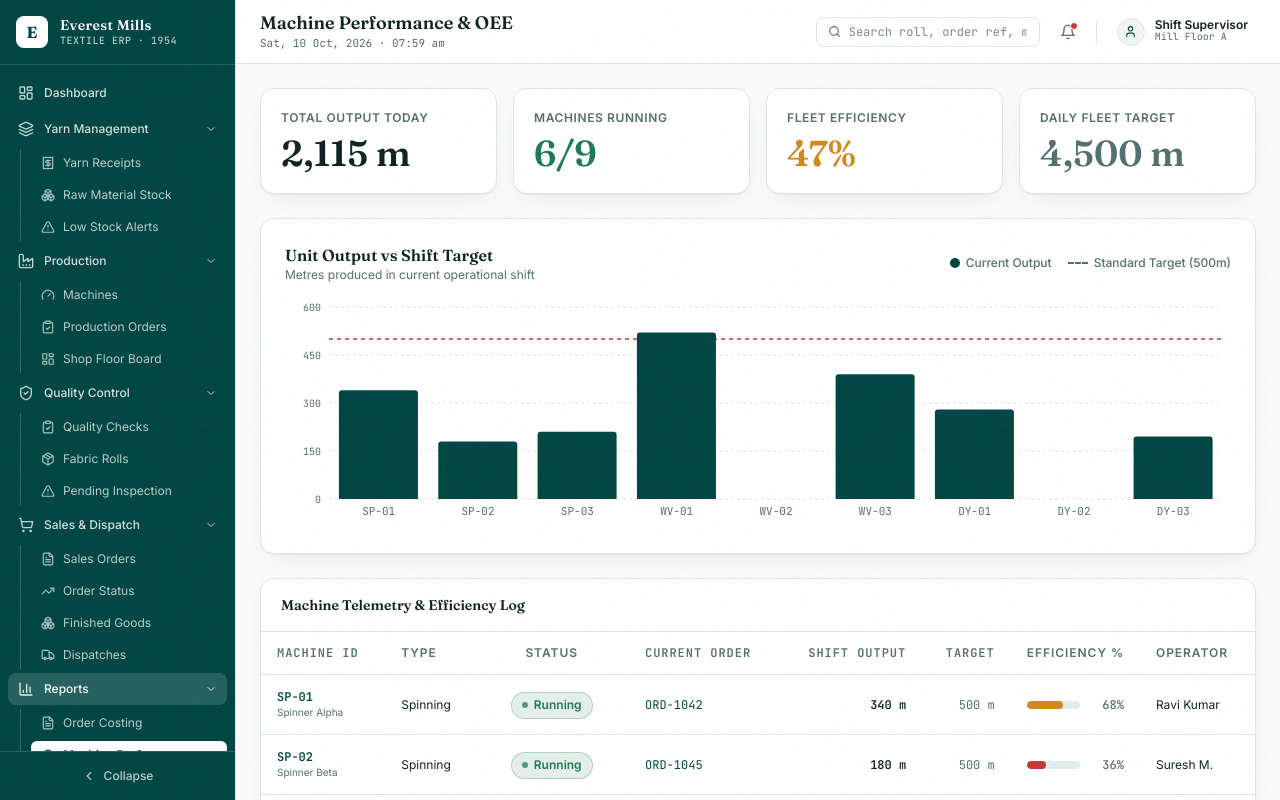
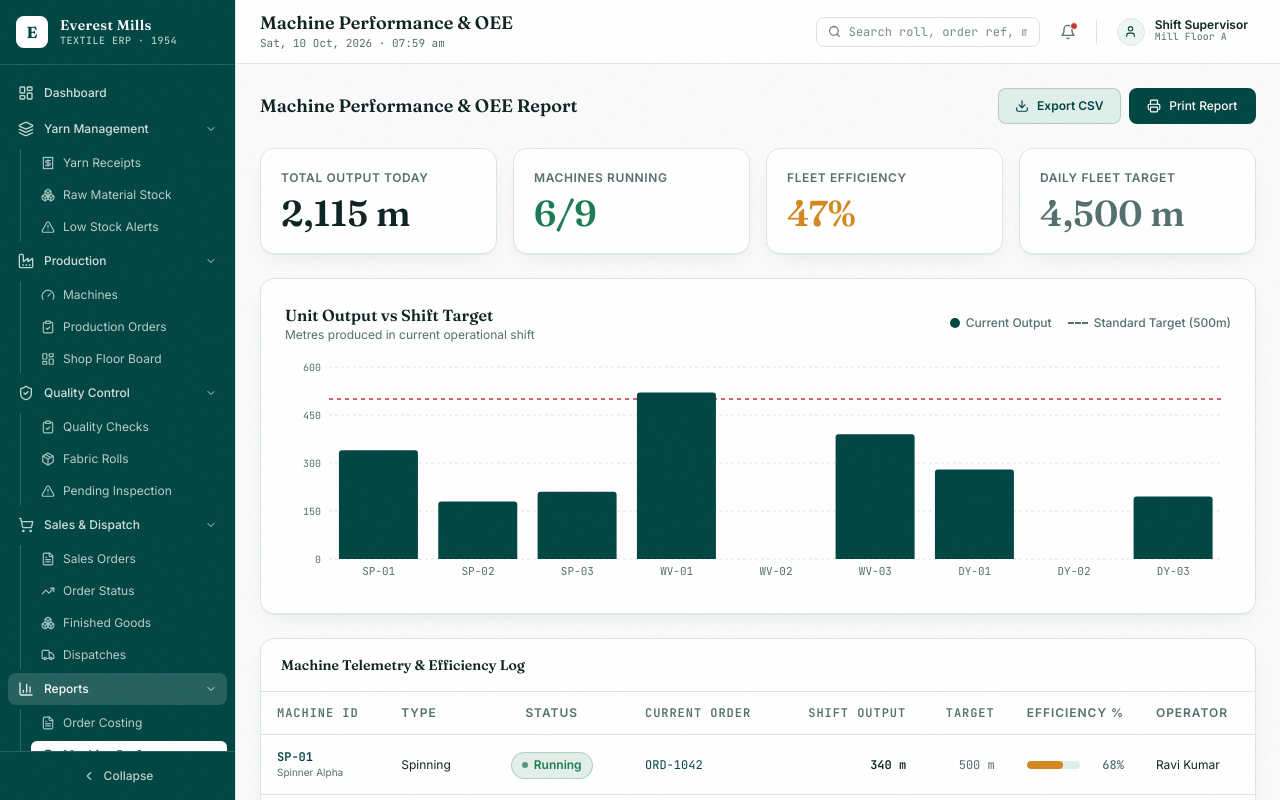
Before and after one commit to lightning4747/Everest-Textile-Mills, a React (Vite) app in the folder frontend/: page /reports/machines in a window 1280 px wide. Built offline with nearby package versions, Linux system fonts and the light colour scheme.

Commit message:
feat: add Export CSV and Print Report toolbar to all three report pages

```diff
--- a/frontend/src/index.css
+++ b/frontend/src/index.css
@@ -392,3 +392,17 @@
     letter-spacing: 0.05em;
   }
 }
+
+@media print {
+  /* Hide navigation chrome */
+  nav, aside, header, .no-print { display: none !important; }
+  /* Full width content */
+  main { margin: 0 !important; padding: 0 !important; }
+  /* Hide toolbar buttons in print */
+  .print-hide { display: none !important; }
+  /* Keep cards visible */
+  .card { box-shadow: none !important; border: 1px solid #ccc !important; }
+  /* Page breaks */
+  .card { break-inside: avoid; }
+  body { background: white !important; }
+}
--- a/frontend/src/pages/reports/MachinePerformance.tsx
+++ b/frontend/src/pages/reports/MachinePerformance.tsx
@@ -1,4 +1,6 @@
 import { useMemo } from 'react';
+import { Download, Printer } from 'lucide-react';
+import { exportCsv } from '../../utils/exportCsv';
 import { BarChart, Bar, XAxis, YAxis, Tooltip, ResponsiveContainer, CartesianGrid, ReferenceLine } from 'recharts';
 import StatusBadge from '../../components/ui/StatusBadge';
 import ProgressBar from '../../components/ui/ProgressBar';
@@ -34,6 +36,38 @@ export default function MachinePerformance() {
 
   return (
     <div className="space-y-6">
+      <div className="flex items-center justify-between print-hide">
+        <h2 className="font-display text-lg font-semibold text-[var(--text)]">Machine Performance &amp; OEE Report</h2>
+        <div className="flex items-center gap-2">
+          <button
+            className="btn-secondary h-9 text-xs"
+            onClick={() => {
+              exportCsv(
+                'machine-performance.csv',
+                ['Machine ID', 'Name', 'Type', 'Status', 'Current Order', 'Shift Output (m)', 'Target (m)', 'Efficiency (%)', 'Operator'],
+                machines.map(m => [
+                  m.id,
+                  m.name,
+                  m.type,
+                  m.status,
+                  m.currentOrder ?? '',
+                  m.outputToday,
+                  TARGET,
+                  Math.round((m.outputToday / TARGET) * 100),
+                  m.operator ?? '',
+                ]),
+              );
+            }}
+          >
+            <Download size={14} />
+            Export CSV
+          </button>
+          <button className="btn-primary h-9 text-xs" onClick={() => window.print()}>
+            <Printer size={14} />
+            Print Report
+          </button>
+        </div>
+      </div>
       <div className="grid grid-cols-2 lg:grid-cols-4 gap-4">
         {[
           { label: 'Total Output Today', value: `${totalOutput.toLocaleString()} m`,        accent: 'text-[var(--text)]' },
--- a/frontend/src/pages/reports/MonthlySummary.tsx
+++ b/frontend/src/pages/reports/MonthlySummary.tsx
@@ -1,6 +1,8 @@
 import { useMemo } from 'react';
+import { Download, Printer } from 'lucide-react';
 import { ComposedChart, Bar, Line, XAxis, YAxis, Tooltip, ResponsiveContainer, CartesianGrid, Legend } from 'recharts';
 import { monthlyData, orderCosts } from '../../data/mockData';
+import { exportCsv } from '../../utils/exportCsv';
 
 const CustomTooltip = ({ active, payload, label }: { active?: boolean; payload?: Array<{ name: string; value: number; stroke?: string; fill?: string }>; label?: string }) => {
   if (active && payload?.length) {
@@ -34,6 +36,35 @@ export default function MonthlySummary() {
 
   return (
     <div className="space-y-6">
+      <div className="flex items-center justify-between print-hide">
+        <h2 className="font-display text-lg font-semibold text-[var(--text)]">Monthly Production &amp; P&amp;L Summary</h2>
+        <div className="flex items-center gap-2">
+          <button
+            className="btn-secondary h-9 text-xs"
+            onClick={() =>
+              exportCsv(
+                'monthly-summary.csv',
+                ['Month', 'Revenue (₹)', 'Mill Cost (₹)', 'Output (m)', 'Gross Profit (₹)', 'Margin (%)'],
+                monthlyData.map(d => [
+                  d.month,
+                  d.revenue,
+                  d.cost,
+                  d.output,
+                  d.revenue - d.cost,
+                  Math.round(((d.revenue - d.cost) / d.revenue) * 100),
+                ]),
+              )
+            }
+          >
+            <Download size={14} />
+            Export CSV
+          </button>
+          <button className="btn-primary h-9 text-xs" onClick={() => window.print()}>
+            <Printer size={14} />
+            Print Report
+          </button>
+        </div>
+      </div>
       <div className="card p-6 border-l-4 border-l-[var(--olive-dark)] bg-[var(--surface-2)]/25">
         <div className="flex items-center justify-between flex-wrap gap-3">
           <div>
--- a/frontend/src/pages/reports/OrderCosting.tsx
+++ b/frontend/src/pages/reports/OrderCosting.tsx
@@ -1,9 +1,10 @@
 import { useMemo } from 'react';
-import { TrendingUp, TrendingDown } from 'lucide-react';
+import { TrendingUp, TrendingDown, Download, Printer } from 'lucide-react';
 import { BarChart, Bar, XAxis, YAxis, Tooltip, ResponsiveContainer, CartesianGrid, Legend } from 'recharts';
 import { orderCosts, salesOrders } from '../../data/mockData';
 import { usePagination } from '../../hooks/usePagination';
 import Pagination from '../../components/ui/Pagination';
+import { exportCsv } from '../../utils/exportCsv';
 
 const CustomTooltip = ({ active, payload, label }: { active?: boolean; payload?: Array<{ name: string; value: number; color: string }>; label?: string }) => {
   if (active && payload?.length) {
@@ -38,6 +39,38 @@ export default function OrderCosting() {
 
   return (
     <div className="space-y-6">
+      <div className="flex items-center justify-between print-hide">
+        <h2 className="font-display text-lg font-semibold text-[var(--text)]">Order Costing &amp; Margins Report</h2>
+        <div className="flex items-center gap-2">
+          <button
+            className="btn-secondary h-9 text-xs"
+            onClick={() =>
+              exportCsv(
+                'order-costing.csv',
+                ['Order ID', 'Buyer', 'Yarn Cost (₹)', 'Labour Cost (₹)', 'Machine Cost (₹)', 'Total Cost (₹)', 'Revenue (₹)', 'Profit (₹)', 'Margin (%)'],
+                orderCosts.map(o => [
+                  o.orderId,
+                  o.buyer,
+                  o.yarnCost,
+                  o.labourCost,
+                  o.machineCost,
+                  o.totalCost,
+                  o.revenue,
+                  o.profit,
+                  Math.round((o.profit / o.revenue) * 100),
+                ]),
+              )
+            }
+          >
+            <Download size={14} />
+            Export CSV
+          </button>
+          <button className="btn-primary h-9 text-xs" onClick={() => window.print()}>
+            <Printer size={14} />
+            Print Report
+          </button>
+        </div>
+      </div>
       <div className="grid grid-cols-2 lg:grid-cols-4 gap-4">
         {[
           { label: 'Total Revenue', value: `₹${(totalRevenue/100000).toFixed(1)}L`, accent: 'text-[var(--olive-dark)]' },
--- /dev/null
+++ b/frontend/src/utils/exportCsv.ts
@@ -0,0 +1,14 @@
+export function exportCsv(filename: string, headers: string[], rows: (string | number)[][]): void {
+  const escape = (v: string | number): string => {
+    const s = String(v);
+    return s.includes(',') || s.includes('"') || s.includes('\n') ? `"${s.replace(/"/g, '""')}"` : s;
+  };
+  const csv = [headers, ...rows].map(r => r.map(escape).join(',')).join('\n');
+  const blob = new Blob([csv], { type: 'text/csv;charset=utf-8;' });
+  const url = URL.createObjectURL(blob);
+  const a = document.createElement('a');
+  a.href = url;
+  a.download = filename;
+  a.click();
+  URL.revokeObjectURL(url);
+}
```
